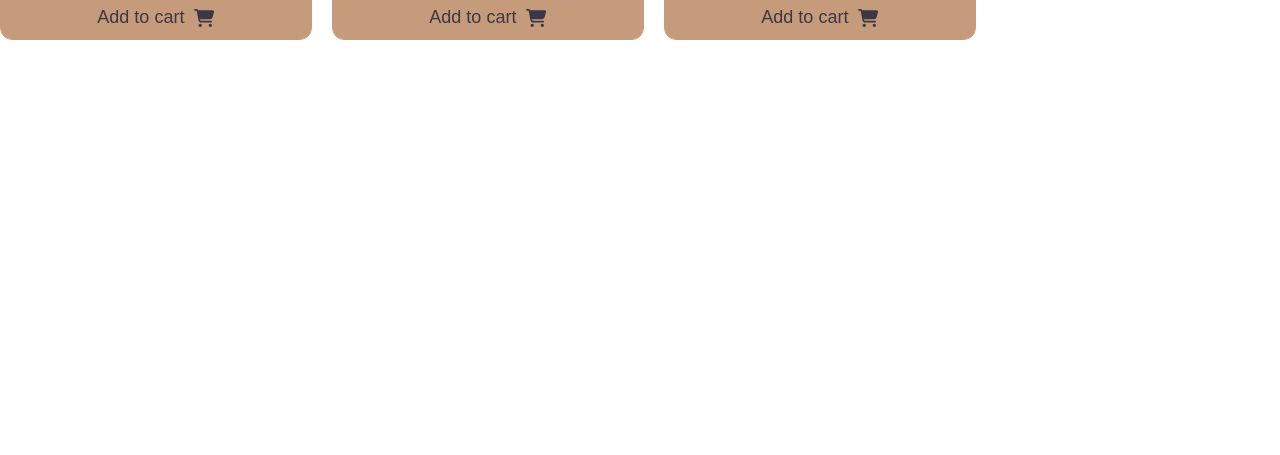
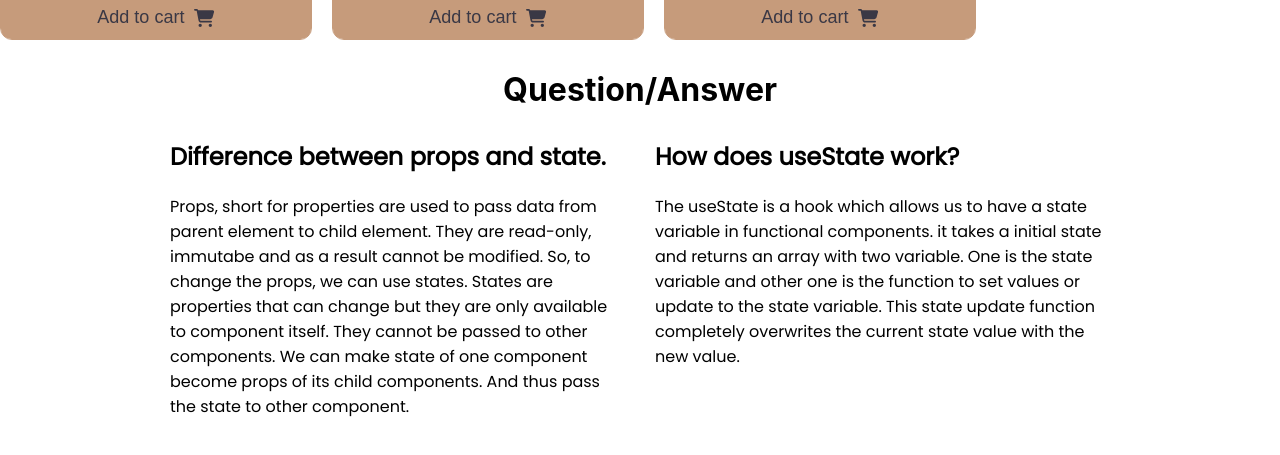
Before and after one commit to NafiulA/nitpicker, a React (Create React App) app: page / in a window 1280 px wide. Shown: the part 2213-2668 px from the top of the page. Before the commit the page ends 2253 px from the top, so only its background shows below. Built offline with nearby package versions, Linux system fonts and the light colour scheme; a web font is replaced by a local one.

Commit message:
ques-ans section added

```diff
--- a/src/App.js
+++ b/src/App.js
@@ -1,6 +1,7 @@
 
 import './App.css';
 import Header from './components/Header/Header';
+import Question from './components/Questions/Question';
 import Store from './components/store/Store';
 
 function App() {
@@ -8,6 +9,7 @@ function App() {
     <div className="App">
       <Header></Header>
       <Store></Store>
+      <Question></Question>
     </div>
   );
 }
--- /dev/null
+++ b/src/components/Questions/Question.css
@@ -0,0 +1,29 @@
+@import url('https://fonts.googleapis.com/css2?family=Poppins&display=swap');
+
+.questionSec{
+    margin: 30px 0 30px 0;
+}
+.questionSec h1{
+    text-align: center;
+    margin:0;
+}
+.answerDiv{
+    margin: 0 auto;
+    display: grid;
+    grid-template-columns: repeat(2,1fr);
+    grid-gap: 10px;
+    justify-items: center;
+    width: 75%;
+}
+.answerChildDiv{
+    padding: 10px;
+    font-family: 'Poppins', sans-serif;
+}
+
+@media only screen and (max-width:576px){
+    .answerDiv{
+        grid-template-columns: repeat(1,1fr);
+        width: 100%;
+    }
+
+}
--- /dev/null
+++ b/src/components/Questions/Question.js
@@ -0,0 +1,21 @@
+import React from 'react';
+import './Question.css'
+const Question = () => {
+    return (
+        <div className='questionSec'>
+            <h1>Question/Answer</h1>
+            <div className='answerDiv'>
+                <div className='answerChildDiv'>
+                    <h2>Difference between props and state.</h2>
+                    <p>Props, short for properties are used to pass data from parent element to child element. They are read-only, immutabe and as a result cannot be modified. So, to change the props, we can use states. States are properties that can change but they are only available to component itself. They cannot be passed to other components. We can make state of one component become props of its child components. And thus pass the state to other component.</p>
+                </div>
+                <div className='answerChildDiv'>
+                    <h2>How does useState work?</h2>
+                    <p>The useState is a hook which allows us to have a state variable in functional components. it takes a initial state and returns an array with two variable. One is the state variable and other one is the function to set values or update to the state variable. This state update function completely overwrites the current state value with the new value.</p>
+                </div>
+            </div>
+        </div>
+    );
+};
+
+export default Question;
```
